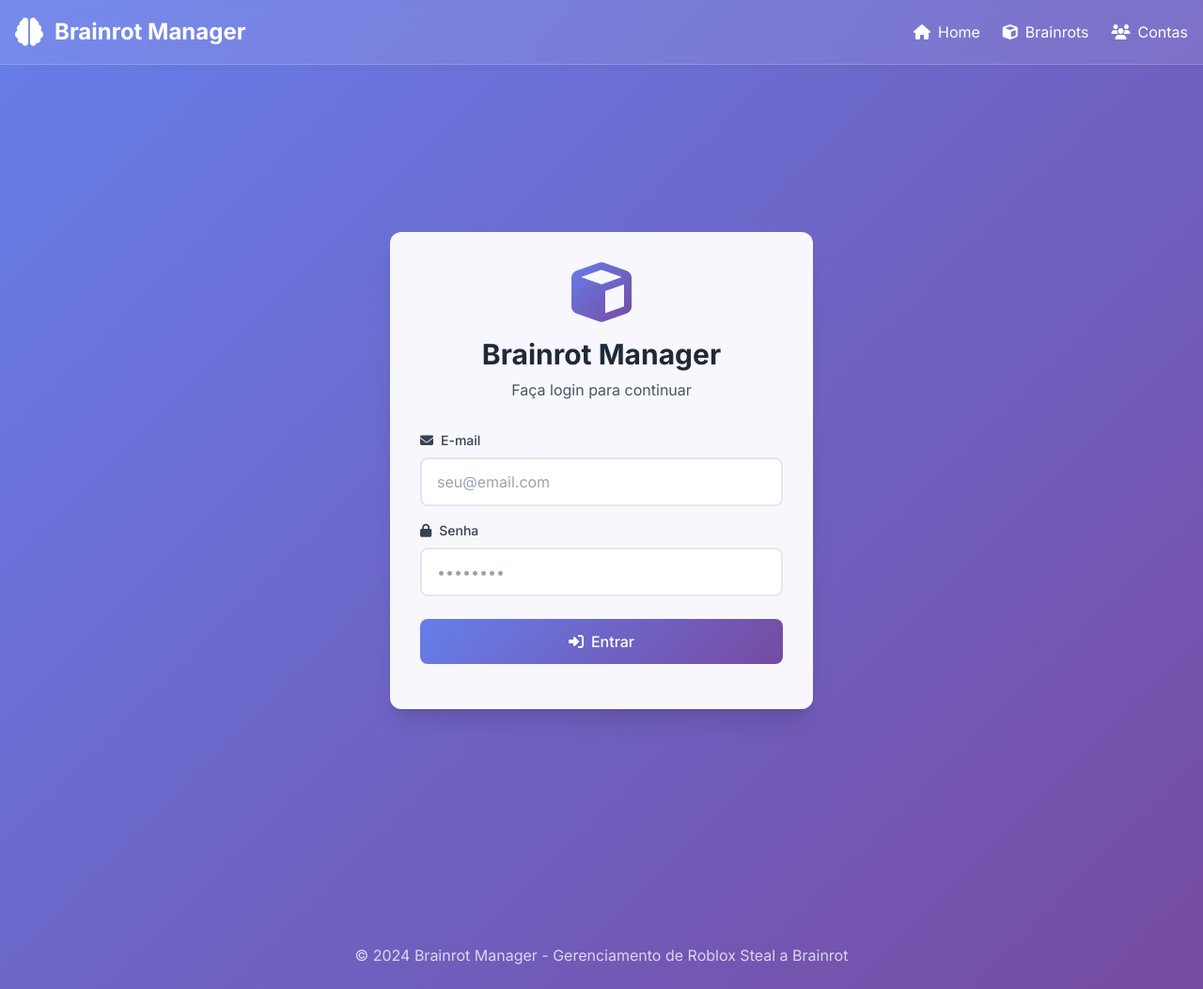
After one commit to Jeferson-Brito/Brainrot_Manager, a Flask app: page /login in a window 1280 px wide. The commit adds this page. Shown: the whole page at 94% size. Run offline with Flask 3, Linux system fonts and the light colour scheme; some libraries are stand-ins or nearby versions.

Commit message:
Feature: Adicionar sistema de login, validacao de contas duplicadas e contadores nas abas

```diff
--- a/app.py
+++ b/app.py
@@ -1,6 +1,7 @@
 from flask import Flask, render_template, request, jsonify, redirect, url_for, flash
 from flask_sqlalchemy import SQLAlchemy
 from flask_migrate import Migrate
+from flask_login import LoginManager, login_user, logout_user, login_required, current_user
 from dotenv import load_dotenv
 import os
 from datetime import datetime
@@ -11,6 +12,13 @@ load_dotenv()
 
 # Inicializar o Flask
 app = Flask(__name__)
+
+# Configurar Flask-Login
+login_manager = LoginManager()
+login_manager.init_app(app)
+login_manager.login_view = 'login'
+login_manager.login_message = 'Por favor, faça login para acessar esta página.'
+login_manager.login_message_category = 'info'
 
 # Configurações do banco de dados PostgreSQL
 # Render fornece DATABASE_URL automaticamente
@@ -36,6 +44,16 @@ from models import create_models
 
 # Criar modelos com a instância do db
 brainrot_conta, Brainrot, Conta, CampoPersonalizado = create_models(db)
+
+# Configurar user_loader do Flask-Login
+from auth import get_user
+
+@login_manager.user_loader
+def load_user(user_id):
+    user = get_user()
+    if str(user.id) == str(user_id):
+        return user
+    return None
 
 # Importar rotas (depois de definir os modelos)
 from routes import *
--- a/requirements.txt
+++ b/requirements.txt
@@ -1,6 +1,7 @@
 Flask==3.0.0
 Flask-SQLAlchemy==3.1.1
 Flask-Migrate==4.0.5
+Flask-Login==0.6.3
 psycopg2-binary>=2.9.0
 python-dotenv==1.0.0
 Werkzeug==3.0.1
--- a/routes.py
+++ b/routes.py
@@ -1,6 +1,8 @@
 from app import app, db, Brainrot, Conta, CampoPersonalizado, brainrot_conta
 from flask import render_template, request, jsonify, redirect, url_for, flash, send_from_directory
+from flask_login import login_user, logout_user, login_required, current_user
 from werkzeug.utils import secure_filename
+from auth import get_user, ADMIN_EMAIL
 import os
 import json
 from datetime import datetime
@@ -13,9 +15,41 @@ ALLOWED_EXTENSIONS = {'png', 'jpg', 'jpeg', 'gif', 'webp'}
 def allowed_file(filename):
     return '.' in filename and filename.rsplit('.', 1)[1].lower() in ALLOWED_EXTENSIONS
 
+# ==================== AUTENTICAÇÃO ====================
+
+@app.route('/login', methods=['GET', 'POST'])
+def login():
+    """Página de login"""
+    if request.method == 'POST':
+        email = request.form.get('email', '').strip()
+        password = request.form.get('password', '')
+
+        user = get_user()
+        if email == user.email and user.check_password(password):
+            login_user(user, remember=True)
+            next_page = request.args.get('next')
+            return redirect(next_page) if next_page else redirect(url_for('index'))
+        else:
+            flash('Email ou senha incorretos!', 'error')
+
+    # Se já estiver logado, redirecionar para home
+    if current_user.is_authenticated:
+        return redirect(url_for('index'))
+
+    return render_template('login.html')
+
+@app.route('/logout')
+@login_required
+def logout():
+    """Fazer logout"""
+    logout_user()
+    flash('Você foi deslogado com sucesso!', 'info')
+    return redirect(url_for('login'))
+
 # ==================== ROTAS PRINCIPAIS ====================
 
 @app.route('/')
+@login_required
 def index():
     """Página inicial com dashboard"""
     total_contas = Conta.query.count()
@@ -35,11 +69,21 @@ def index():
                          brainrots_recentes=brainrots_recentes)
 
 @app.route('/brainrots')
+@login_required
 def brainrots_list():
     """Lista todos os Brainrots"""
-    return render_template('brainrots/list.html')
+    # Contar brainrots por raridade
+    total_brainrots = Brainrot.query.count()
+    brainrots_por_raridade = {}
+    for raridade in RARIDADES:
+        brainrots_por_raridade[raridade] = Brainrot.query.filter_by(raridade=raridade).count()
+
+    return render_template('brainrots/list.html',
+                         total_brainrots=total_brainrots,
+                         brainrots_por_raridade=brainrots_por_raridade)
 
 @app.route('/brainrots/novo')
+@login_required
 def brainrot_new():
     """Página para criar novo Brainrot"""
     contas = Conta.query.all()
@@ -51,6 +95,7 @@ def brainrot_new():
                          raridades=RARIDADES)
 
 @app.route('/brainrots/<int:id>/editar')
+@login_required
 def brainrot_edit(id):
     """Página para editar Brainrot"""
     brainrot = Brainrot.query.get_or_404(id)
@@ -66,11 +111,14 @@ def brainrot_edit(id):
                          raridades=RARIDADES)
 
 @app.route('/contas')
+@login_required
 def contas_list():
     """Lista todas as Contas"""
-    return render_template('contas/list.html')
+    total_contas = Conta.query.count()
+    return render_template('contas/list.html', total_contas=total_contas)
 
 @app.route('/contas/nova')
+@login_required
 def conta_new():
     """Página para criar nova Conta"""
     brainrots = Brainrot.query.all()
@@ -80,6 +128,7 @@ def conta_new():
                          brainrots_associados=[])
 
 @app.route('/contas/<int:id>/editar')
+@login_required
 def conta_edit(id):
     """Página para editar Conta"""
     conta = Conta.query.get_or_404(id)
@@ -92,6 +141,7 @@ def conta_edit(id):
                          brainrots_associados=brainrots_associados)
 
 @app.route('/contas/<int:id>')
+@login_required
 def conta_detail(id):
     """Página de detalhes da Conta"""
     conta = Conta.query.get_or_404(id)
@@ -102,6 +152,7 @@ def conta_detail(id):
 # ==================== API REST ====================
 
 @app.route('/api/brainrots', methods=['GET'])
+@login_required
 def api_brainrots_list():
     """API para listar Brainrots com busca e filtros"""
     # Parâmetros de busca e filtro
@@ -163,6 +214,7 @@ def api_brainrots_list():
     return jsonify([br.to_dict() for br in brainrots_ordenados])
 
 @app.route('/api/brainrots', methods=['POST'])
+@login_required
 def api_brainrot_create():
     """API para criar Brainrot"""
     try:
@@ -215,6 +267,7 @@ def api_brainrot_create():
         return jsonify({'success': False, 'error': error_msg}), 400
 
 @app.route('/api/brainrots/<int:id>', methods=['PUT'])
+@login_required
 def api_brainrot_update(id):
     """API para atualizar Brainrot"""
     try:
@@ -258,6 +311,7 @@ def api_brainrot_update(id):
         return jsonify({'success': False, 'error': str(e)}), 400
 
 @app.route('/api/brainrots/reorder', methods=['POST'])
+@login_required
 def api_brainrots_reorder():
     """API para reordenar Brainrots via drag-and-drop"""
     try:
@@ -289,6 +343,7 @@ def api_brainrots_reorder():
         return jsonify({'success': False, 'error': error_msg}), 400
 
 @app.route('/api/brainrots/<int:id>', methods=['DELETE'])
+@login_required
 def api_brainrot_delete(id):
     """API para deletar Brainrot"""
     try:
@@ -301,19 +356,30 @@ def api_brainrot_delete(id):
         return jsonify({'success': False, 'error': str(e)}), 400
 
 @app.route('/api/contas', methods=['GET'])
+@login_required
 def api_contas_list():
     """API para listar Contas"""
     contas = Conta.query.all()
     return jsonify([conta.to_dict() for conta in contas])
 
 @app.route('/api/contas', methods=['POST'])
+@login_required
 def api_conta_create():
     """API para criar Conta"""
     try:
         data = request.get_json()
+        nome = data.get('nome', '').strip()
+
+        # Verificar se já existe uma conta com o mesmo nome
+        conta_existente = Conta.query.filter_by(nome=nome).first()
+        if conta_existente:
+            return jsonify({
+                'success': False,
+                'error': f'Já existe uma conta com o nome "{nome}". Por favor, escolha outro nome.'
+            }), 400
 
         conta = Conta(
-            nome=data.get('nome'),
+            nome=nome,
             roblox_id=data.get('roblox_id', '')
         )
 
@@ -342,13 +408,24 @@ def api_conta_create():
         return jsonify({'success': False, 'error': error_msg}), 400
 
 @app.route('/api/contas/<int:id>', methods=['PUT'])
+@login_required
 def api_conta_update(id):
     """API para atualizar Conta"""
     try:
         conta = Conta.query.get_or_404(id)
         data = request.get_json()
+        novo_nome = data.get('nome', conta.nome).strip()
 
-        conta.nome = data.get('nome', conta.nome)
+        # Verificar se já existe outra conta com o mesmo nome (exceto a atual)
+        if novo_nome != conta.nome:
+            conta_existente = Conta.query.filter_by(nome=novo_nome).first()
+            if conta_existente and conta_existente.id != conta.id:
+                return jsonify({
+                    'success': False,
+                    'error': f'Já existe uma conta com o nome "{novo_nome}". Por favor, escolha outro nome.'
+                }), 400
+
+        conta.nome = novo_nome
         conta.roblox_id = data.get('roblox_id', conta.roblox_id)
 
         # Atualizar brainrots
@@ -366,6 +443,7 @@ def api_conta_update(id):
         return jsonify({'success': False, 'error': str(e)}), 400
 
 @app.route('/api/contas/<int:id>', methods=['DELETE'])
+@login_required
 def api_conta_delete(id):
     """API para deletar Conta"""
     try:
@@ -384,6 +462,7 @@ def api_campos_personalizados_list():
     return jsonify([campo.to_dict() for campo in campos])
 
 @app.route('/api/campos-personalizados', methods=['POST'])
+@login_required
 def api_campo_personalizado_create():
     """API para criar campo personalizado"""
     try:
@@ -405,6 +484,7 @@ def api_campo_personalizado_create():
         return jsonify({'success': False, 'error': str(e)}), 400
 
 @app.route('/api/upload', methods=['POST'])
+@login_required
 def upload_file():
     """API para upload de imagens"""
     if 'file' not in request.files:
@@ -430,6 +510,7 @@ def upload_file():
     return jsonify({'success': False, 'error': 'Tipo de arquivo não permitido'}), 400
 
 @app.route('/uploads/<filename>')
+@login_required
 def uploaded_file(filename):
     """Serve arquivos enviados"""
     return send_from_directory(app.config['UPLOAD_FOLDER'], filename)
--- a/templates/base.html
+++ b/templates/base.html
@@ -416,6 +416,21 @@
         <p class="opacity-75">© 2024 Brainrot Manager - Gerenciamento de Roblox Steal a Brainrot</p>
     </footer>
 
+    <!-- Navbar com Logout (apenas se estiver logado) -->
+    {% if current_user.is_authenticated %}
+    <div class="fixed bottom-4 right-4 z-50">
+        <div class="bg-white/90 backdrop-blur-md rounded-lg shadow-lg p-3 flex items-center space-x-3">
+            <span class="text-sm text-gray-700">
+                <i class="fas fa-user-circle mr-1"></i>{{ current_user.email }}
+            </span>
+            <a href="{{ url_for('logout') }}"
+               class="text-red-600 hover:text-red-700 text-sm font-medium px-3 py-1 rounded hover:bg-red-50 transition-colors">
+                <i class="fas fa-sign-out-alt mr-1"></i>Sair
+            </a>
+        </div>
+    </div>
+    {% endif %}
+
     <!-- Scripts -->
     <script src="https://code.jquery.com/jquery-3.7.1.min.js"></script>
     {% block extra_js %}{% endblock %}
--- /dev/null
+++ b/templates/login.html
@@ -0,0 +1,88 @@
+{% extends "base.html" %}
+
+{% block title %}Login - Brainrot Manager{% endblock %}
+
+{% block extra_css %}
+<style>
+    .login-container {
+        min-height: 100vh;
+        display: flex;
+        align-items: center;
+        justify-content: center;
+        padding: 2rem;
+    }
+
+    .login-card {
+        max-width: 450px;
+        width: 100%;
+    }
+
+    .login-header {
+        text-align: center;
+        margin-bottom: 2rem;
+    }
+
+    .login-header i {
+        font-size: 4rem;
+        background: linear-gradient(135deg, #667eea 0%, #764ba2 100%);
+        -webkit-background-clip: text;
+        -webkit-text-fill-color: transparent;
+        background-clip: text;
+    }
+</style>
+{% endblock %}
+
+{% block content %}
+<div class="login-container">
+    <div class="login-card card rounded-xl shadow-xl p-8">
+        <div class="login-header">
+            <i class="fas fa-cube mb-4"></i>
+            <h1 class="text-3xl font-bold text-gray-800 mb-2">Brainrot Manager</h1>
+            <p class="text-gray-600">Faça login para continuar</p>
+        </div>
+
+        {% with messages = get_flashed_messages(with_categories=true) %}
+            {% if messages %}
+                {% for category, message in messages %}
+                    <div class="mb-4 p-4 rounded-lg {% if category == 'error' %}bg-red-100 text-red-700 border border-red-300{% else %}bg-blue-100 text-blue-700 border border-blue-300{% endif %}">
+                        {{ message }}
+                    </div>
+                {% endfor %}
+            {% endif %}
+        {% endwith %}
+
+        <form method="POST" action="{{ url_for('login') }}">
+            <div class="mb-4">
+                <label for="email" class="block text-sm font-medium text-gray-700 mb-2">
+                    <i class="fas fa-envelope mr-2"></i>E-mail
+                </label>
+                <input type="email"
+                       id="email"
+                       name="email"
+                       required
+                       class="input-modern w-full px-4 py-3 rounded-lg focus:outline-none"
+                       placeholder="seu@email.com"
+                       autocomplete="email">
+            </div>
+
+            <div class="mb-6">
+                <label for="password" class="block text-sm font-medium text-gray-700 mb-2">
+                    <i class="fas fa-lock mr-2"></i>Senha
+                </label>
+                <input type="password"
+                       id="password"
+                       name="password"
+                       required
+                       class="input-modern w-full px-4 py-3 rounded-lg focus:outline-none"
+                       placeholder="••••••••"
+                       autocomplete="current-password">
+            </div>
+
+            <button type="submit"
+                    class="btn-primary text-white w-full px-6 py-3 rounded-lg font-medium mb-4">
+                <i class="fas fa-sign-in-alt mr-2"></i>Entrar
+            </button>
+        </form>
+    </div>
+</div>
+{% endblock %}
```
Also changed, not shown: auth.py (added, +23 -0 lines), templates/brainrots/list.html (+34 -7 lines), templates/contas/list.html (+8 -3 lines).
